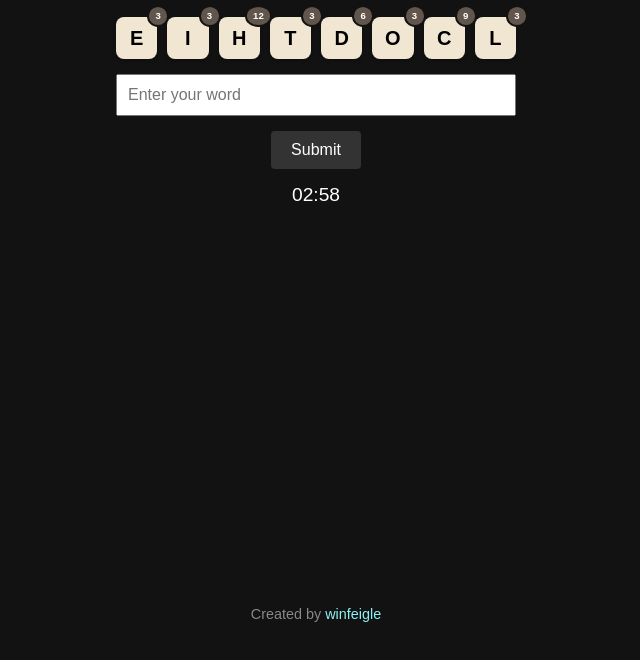
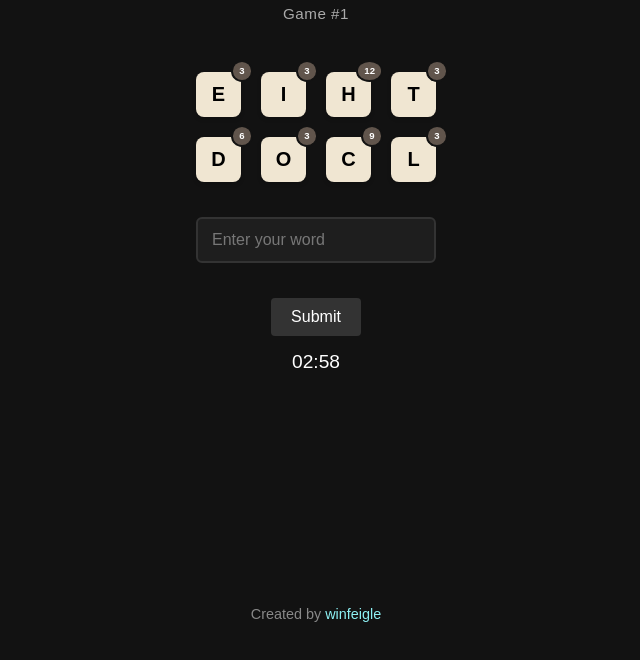
Before and after one commit to winfeigle/WordMax, a website: page public/index.html in a window 1280 px wide. Both pictures are taken after a click on the button "Start". Shown: the part 168-828 px from the top of the page, without its empty margins (324-964 px from the left). Drawn offline with Linux system fonts and the light colour scheme.

Commit message:
Update UI for smaller screen sizes

```diff
--- a/public/index.html
+++ b/public/index.html
@@ -10,13 +10,16 @@
   <body>
     <div class="container">
       <h1>WordMax</h1>
+      <div id="game-number">Game #<span id="game-id">...</span></div>
 
       <div id="blurred-tiles">🔒🔒🔒🔒🔒🔒🔒🔒</div>
       <button id="start-btn">Start</button>
 
       <div id="game" class="hidden">
         <div id="letters"></div>
-        <input type="text" id="word-input" placeholder="Enter your word" />
+          <div class="input-wrapper">
+            <input type="text" id="word-input" placeholder="Enter your word" />
+          </div>
         <button id="submit-btn">Submit</button>
         <div id="timer">03:00</div>
       </div>
--- a/public/script.js
+++ b/public/script.js
@@ -19,6 +19,27 @@ let timer;
 let timeLeft = 180;
 let letters = [];
 let liveScores = {};
+
+
+function getGameNumber() {
+  const launchDate = new Date("2025-05-26"); // ← set this to your real launch date
+  const today = new Date();
+
+  // Strip time from both dates to compare just dates
+  launchDate.setHours(0, 0, 0, 0);
+  today.setHours(0, 0, 0, 0);
+
+  const msPerDay = 1000 * 60 * 60 * 24;
+  const diffDays = Math.floor((today - launchDate) / msPerDay);
+
+  return diffDays + 1; // Game #1 starts on launch day
+}
+
+document.getElementById("game-id").textContent = getGameNumber();
+
+
+document.getElementById("game-id").textContent = getGameNumber();
+
 
 function generateLetters() {
   const vowels = ["A", "E", "I", "O", "U"];
--- a/public/style.css
+++ b/public/style.css
@@ -4,8 +4,9 @@
   padding: 0;
 }
 
+
 body {
-  margin-top: 10%;
+  margin: 10%;
   font-family: Arial, sans-serif;
   background-color: #121212;
   color: #fff;
@@ -28,6 +29,15 @@ h1 {
   font-size: 2rem;
 }
 
+#game-number {
+  margin-top: -12px;
+  margin-bottom: 20px;
+  font-size: 0.95rem;
+  color: #aaa;
+  letter-spacing: 0.5px;
+}
+
+
 #blurred-tiles {
   font-size: 2rem;
   letter-spacing: 8px;
@@ -35,23 +45,21 @@ h1 {
 }
 
 #game {
-  margin-top: 20px;
+  margin-top: 50px;
 }
 
 #letters {
-  display: flex;
-  justify-content: center;
-  gap: 10px;
-  flex-wrap: nowrap;
-  overflow: visible; /* allow badge overflow */
-  margin-bottom: 15px;
+  display: grid;
+  grid-template-columns: repeat(4, 1fr);
+  gap: 20px;
+  max-width: 240px;
+  margin: 0 auto 15px;
 }
-
 
 .tile {
   position: relative;
-  width: 42px;
-  height: 42px;
+  width: 100%;
+  aspect-ratio: 1 / 1;
   background-color: #f0e6d2;
   color: #000;
   border-radius: 8px;
@@ -64,6 +72,8 @@ h1 {
   user-select: none;
   overflow: visible;
 }
+
+
 
 .score-badge {
   position: absolute;
@@ -83,17 +93,48 @@ h1 {
 }
 
 
-.score-badge.flash {
-  background-color: #ff4d4d;
+@keyframes pulse-scale {
+  0%   { transform: scale(1); }
+  20%  { transform: scale(1.4); }
+  40%  { transform: scale(0.9); }
+  60%  { transform: scale(1.2); }
+  80%  { transform: scale(1); }
+  100% { transform: scale(1); }
 }
 
 
+.score-badge.flash {
+  background-color: #ff4d4d;
+  animation: pulse-scale 1.5s ease;
+  transform-origin: center;
+}
+
+
+.input-wrapper {
+  max-width: 280px; /* same as the tile grid */
+  padding: 20px;
+  margin: 0 auto 10px;
+}
 
 input[type="text"] {
-  padding: 10px;
+  padding: 12px 14px;
   width: 100%;
-  margin-bottom: 10px;
   font-size: 1rem;
+  background-color: #1e1e1e;
+  color: #ffffff;
+  border: 2px solid #333;
+  border-radius: 6px;
+  outline: none;
+  transition: border-color 0.2s ease, box-shadow 0.2s ease;
+}
+
+input[type="text"]::placeholder {
+  color: #777;
+}
+
+input[type="text"]:focus {
+  border-color: #8df1f4;
+  box-shadow: 0 0 0 2px rgba(141, 241, 244, 0.2);
 }
 
 button {
```
